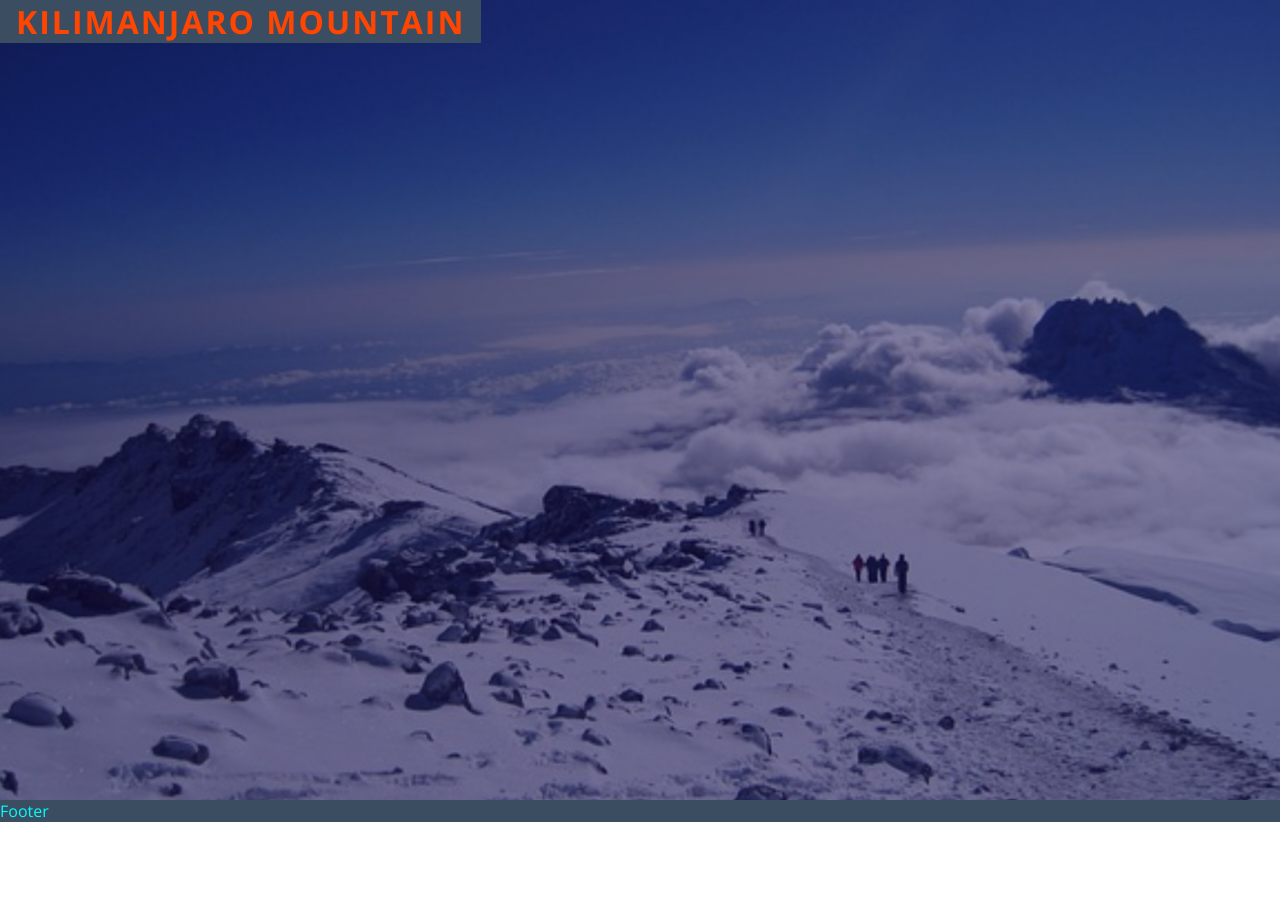
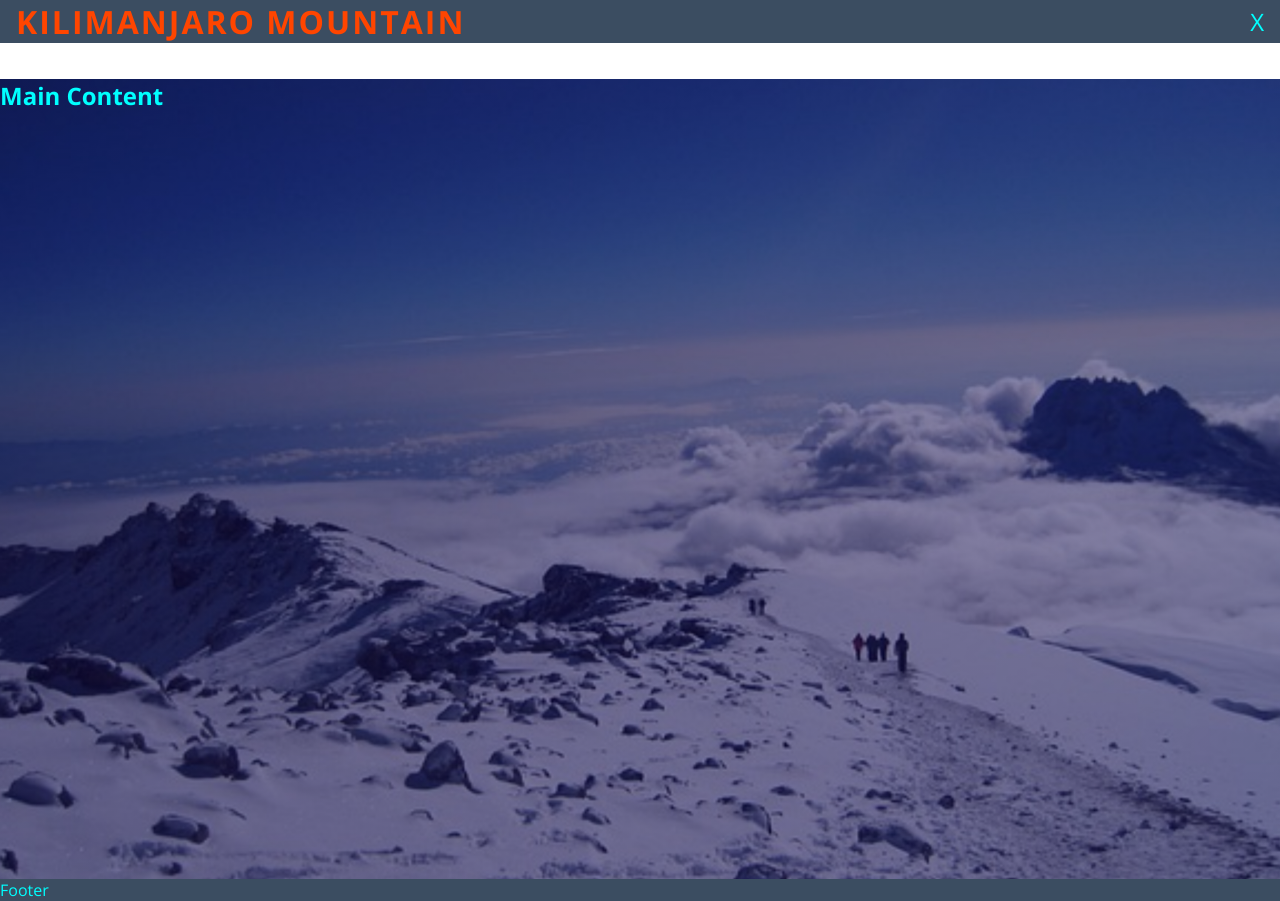
Before and after one commit to MosesLyatuu/kilimanjaro-mountain, a plain HTML site: page index.html in a window 1280 px wide. Before the commit the page ends 822 px from the top, so only its background shows below. Drawn offline with nearby package versions, Linux system fonts and the light colour scheme.

Commit message:
Style navbar dropdown menu and set to hidden

```diff
--- a/assets/css/style.css
+++ b/assets/css/style.css
@@ -21,14 +21,39 @@ body {
 
 /* Header */
 .header {
+    display: flex;
+    justify-content: space-between;
+    align-items: center;
     background-color: #3b4d61;
     padding: 0 1rem;
     position: fixed;
+    width: 100%;
     z-index: 99;
 }
 
 .header a {
     text-decoration: none;
+}
+
+.checkbox-container {
+    display: flex;
+    align-items: center;
+    gap: 8px;
+}
+
+/* Style for toggle label*/
+.checkbox-container .nav-toggle {
+    font-size: 1.5rem;
+    cursor: pointer;
+}
+
+/* Nav toggle */
+#nav-toggle:checked ~ .checkbox-container ~ nav {
+    display: block;
+}
+
+#nav-toggle {
+    display: none;
 }
 
 .title {
@@ -54,8 +79,10 @@ body {
 
 /* Navabar styles with dropdown toggle */
 nav {
+    display: none;
     position: absolute;
     background-color: #3b4d61;
+    top: 100%;
     width: 100%;
     left: 0;
     padding: 0 1rem;
@@ -66,6 +93,7 @@ nav {
 main {
     /* Make main element take up any surplus space to push footer down*/
     flex: 1 0 auto;
+    margin-top: 79px;
 }
 
 #container {
--- a/index.html
+++ b/index.html
@@ -22,6 +22,10 @@
         <a href="index.html">
             <h1 class="title">Kilimanjaro Mountain</h1>
         </a>
+        <input type="checkbox" id="nav-toggle" name="nav-toggle">
+        <div class="checkbox-container">
+            <label for="nav-toggle" class="nav-toggle">X</label>
+        </div>
         <nav>
             <ul id="menu">
                 <li><a href="#home">Home</a></li>
@@ -34,7 +38,7 @@
     <!-- Main content -->
     <main>
         <section id="container">
-
+                   <h1>Main Content</h1>
         </section>
 
     </main>
```
